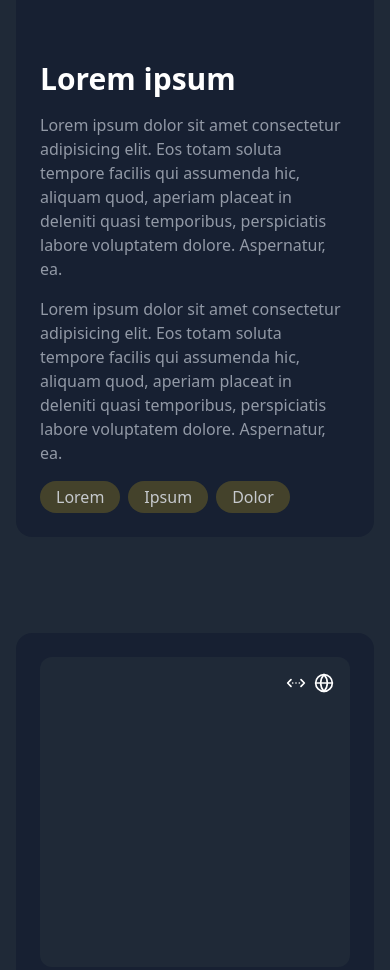
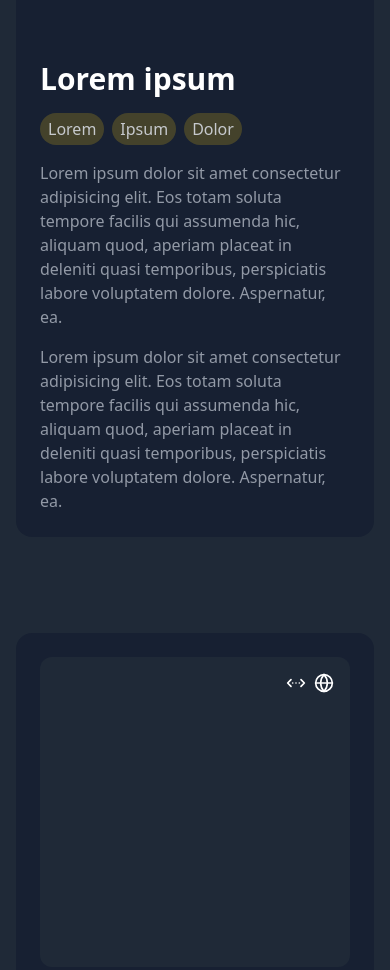
Before and after one commit to CarSeP/Portfolio, an Astro site: page / in a window 390 px wide. Shown: the part 1441-2411 px from the top of the page. Built offline with nearby package versions, Linux system fonts and the light colour scheme; Astro itself is replaced by a stand-in of ours.

Commit message:
Fix responsive issues

```diff
--- a/src/components/Projects.astro
+++ b/src/components/Projects.astro
@@ -7,23 +7,23 @@ import { projects } from "../constants/projects";
   <div class="flex items-center flex-col gap-24 w-full">
     {
       projects.map((project) => (
-        <article class="flex gap-16 flex-col-reverse lg:flex-row lg:max-w-5xl lg:h-96 w-full max-w-md rounded-2xl p-6 bg-background-secondary">
-          <div class="flex flex-col flex-1 h-full">
+        <article class="flex gap-16 flex-col-reverse lg:flex-row lg:max-w-5xl lg:h-96 w-full max-w-md rounded-2xl p-6 overflow-y-hidden bg-background-secondary">
+          <div class="flex flex-col flex-1 h-full overflow-hidden">
             <header class="flex justify-between">
               <h3 class="text-3xl font-bold">{project.title}</h3>
             </header>
-            <div class="flex-1 lg:text-xl text-tiny text-accent-secondary">
+            <div class="flex flex-wrap gap-2 pt-4">
+              {project.technologies.map((technology) => (
+                <span class="py-1 px-2 text-tiny rounded-full bg-badge-background text-badge-text">
+                  {technology}
+                </span>
+              ))}
+            </div>
+            <div class="lg:text-xl text-tiny text-accent-secondary">
               {project.content.map((paragraph) => (
                 <p class="pt-4">{paragraph}</p>
               ))}
             </div>
-            <footer class="flex gap-2 pt-4">
-              {project.technologies.map((technology) => (
-                <span class="py-1 px-4 rounded-full bg-badge-background text-badge-text">
-                  {technology}
-                </span>
-              ))}
-            </footer>
           </div>
           <picture class="aspect-square rounded-xl bg-background-base">
             <div class="relative flex justify-end gap-2 p-4">
```
